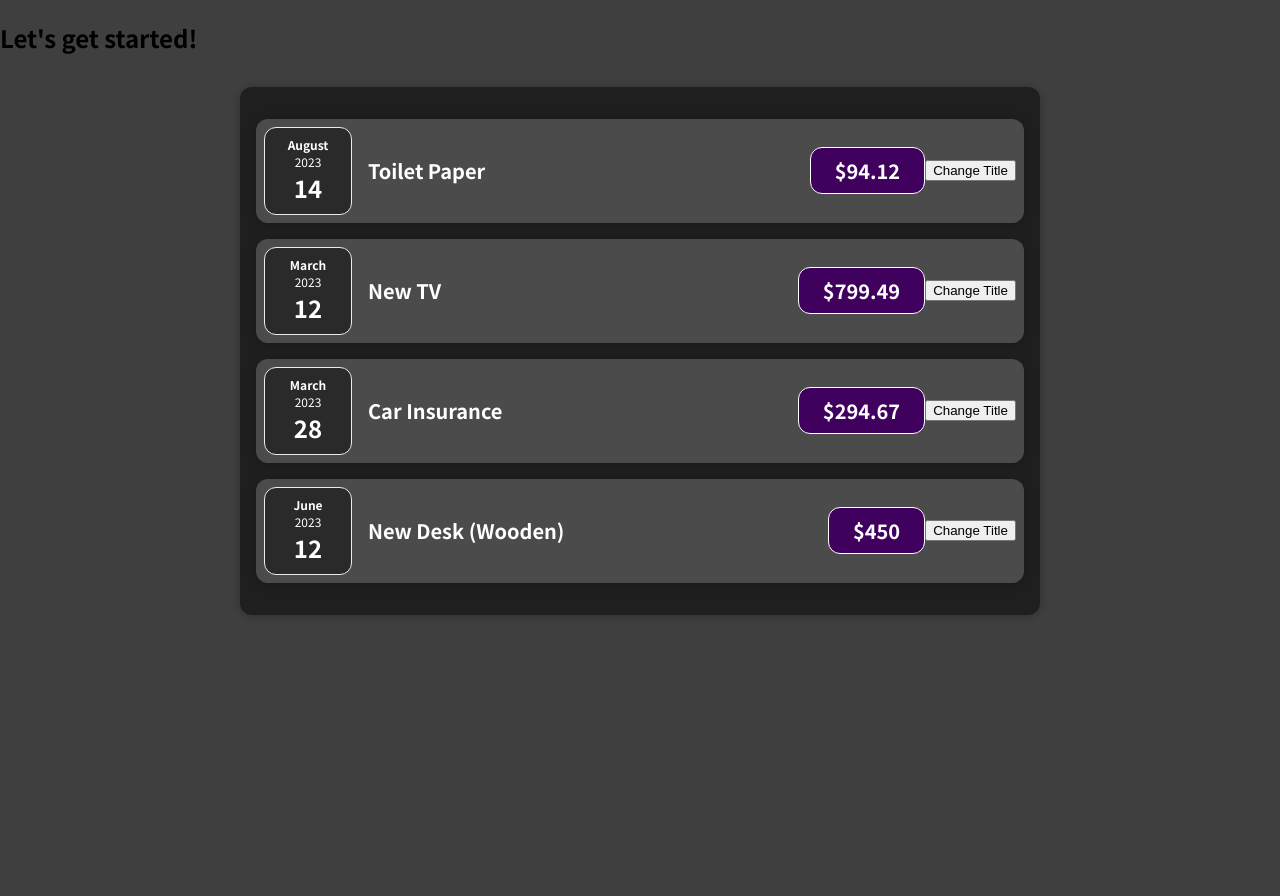
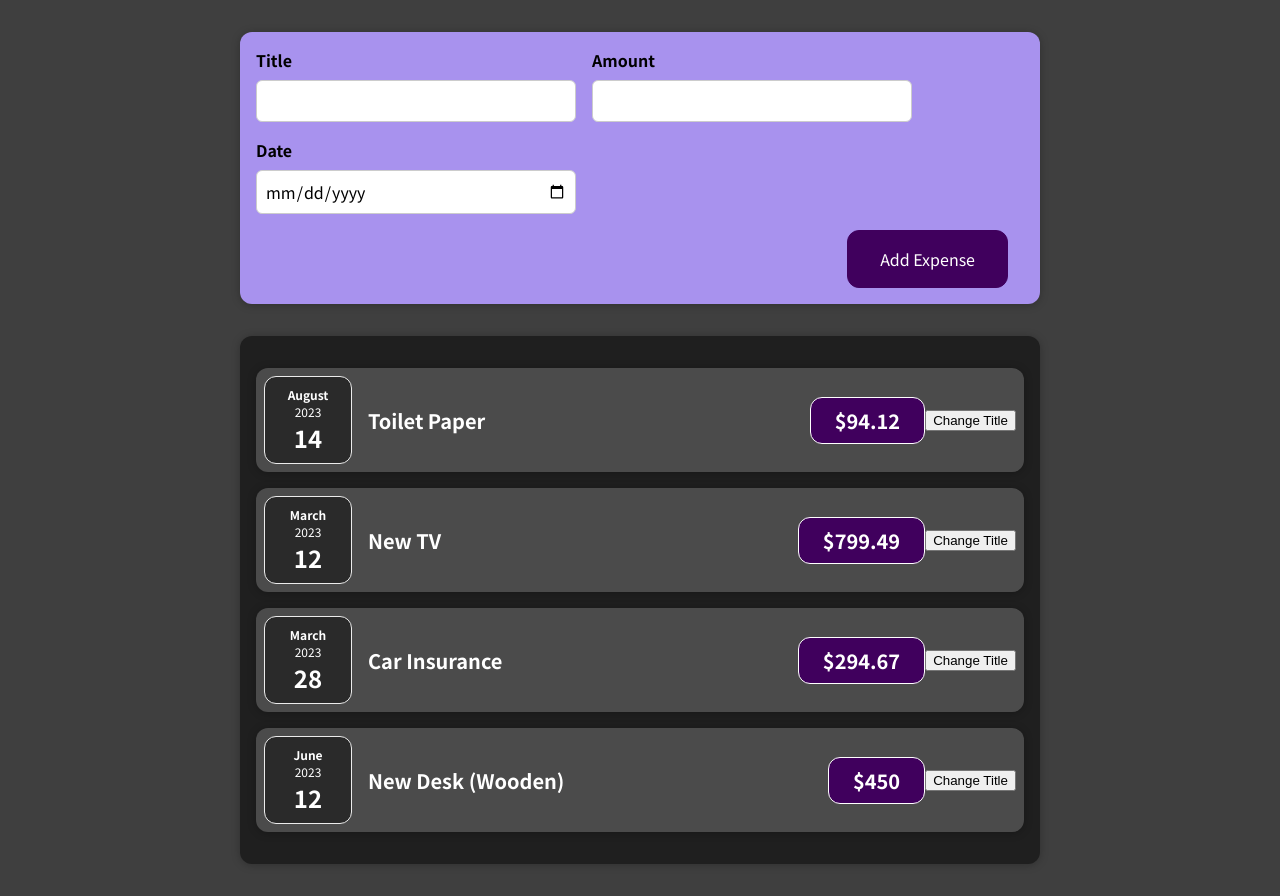
Before and after one commit to r4vaa/Web-dev-course, a React (Create React App) app in the folder React.js/01-starting-setup/: page / in a window 1280 px wide. Before the commit the page ends 800 px from the top, so only its background shows below. Built offline with nearby package versions, Linux system fonts and the light colour scheme.

Commit message:
adding form

```diff
--- a/React.js/01-starting-setup/src/App.js
+++ b/React.js/01-starting-setup/src/App.js
@@ -1,5 +1,6 @@
-
+import React from "react";
 import Expenses from "./components/Expenses/Expenses";
+import NewExpense from "./components/NewExpense/NewExpense";
 
 const App = () => {
   const expenses = [
@@ -24,7 +25,7 @@
 
   return (
     <div>
-      <h2>Let's get started!</h2>
+      <NewExpense/>
       <Expenses items={expenses}/>
     </div>
   );
--- /dev/null
+++ b/React.js/01-starting-setup/src/components/NewExpense/ExpenseForm.css
@@ -0,0 +1,26 @@
+.new-expense__controls {
+    display: flex;
+    flex-wrap: wrap;
+    gap: 1rem;
+    margin-bottom: 1rem;
+    text-align: left;
+  }
+
+  .new-expense__control label {
+    font-weight: bold;
+    margin-bottom: 0.5rem;
+    display: block;
+  }
+
+  .new-expense__control input {
+    font: inherit;
+    padding: 0.5rem;
+    border-radius: 6px;
+    border: 1px solid #ccc;
+    width: 20rem;
+    max-width: 100%;
+  }
+
+  .new-expense__actions {
+    text-align: right;
+  }
--- /dev/null
+++ b/React.js/01-starting-setup/src/components/NewExpense/ExpenseForm.js
@@ -0,0 +1,26 @@
+import React from "react";
+import './ExpenseForm.css'
+
+const ExpenseForm = () => {
+    return <form>
+        <div className="new-expense__controls">
+            <div className="new-expense__control">
+                <label>Title</label>
+                <input type="text"/>
+            </div>
+            <div className="new-expense__control">
+                <label>Amount</label>
+                <input type="number" min="0.01" step="0.01"/>
+            </div>
+            <div className="new-expense__control">
+                <label>Date</label>
+                <input type="date" min="2019-01-01" max= "2022-12-31"/>
+            </div>
+        </div>
+        <div className="new-expense__actions">
+            <button type="submit">Add Expense</button>
+        </div>
+    </form>
+}
+
+export default ExpenseForm;
--- /dev/null
+++ b/React.js/01-starting-setup/src/components/NewExpense/NewExpense.css
@@ -0,0 +1,38 @@
+.new-expense {
+    background-color: #a892ee;
+    padding: 1rem;
+    margin: 2rem auto;
+    width: 50rem;
+    max-width: 95%;
+    border-radius: 12px;
+    text-align: center;
+    box-shadow: 0 1px 8px rgba(0, 0, 0, 0.25);
+  }
+
+  .new-expense button {
+    font: inherit;
+    cursor: pointer;
+    padding: 1rem 2rem;
+    border: 1px solid #40005d;
+    background-color: #40005d;
+    color: white;
+    border-radius: 12px;
+    margin-right: 1rem;
+  }
+
+  .new-expense button:hover,
+  .new-expense button:active {
+    background-color: #510674;
+    border-color: #510674;
+  }
+
+  .new-expense button.alternative {
+    color: #220131;
+    border-color: transparent;
+    background-color: transparent;
+  }
+
+  .new-expense button.alternative:hover,
+  .new-expense button.alternative:active {
+    background-color: #ddb3f8;
+  }
--- /dev/null
+++ b/React.js/01-starting-setup/src/components/NewExpense/NewExpense.js
@@ -0,0 +1,15 @@
+import React from "react";
+import ExpenseForm from "./ExpenseForm";
+import './NewExpense.css';
+
+
+
+const NewExpense = () => {
+    return(
+        <div className="new-expense">
+            <ExpenseForm/>
+        </div>
+    )
+}
+
+export default NewExpense;
```
